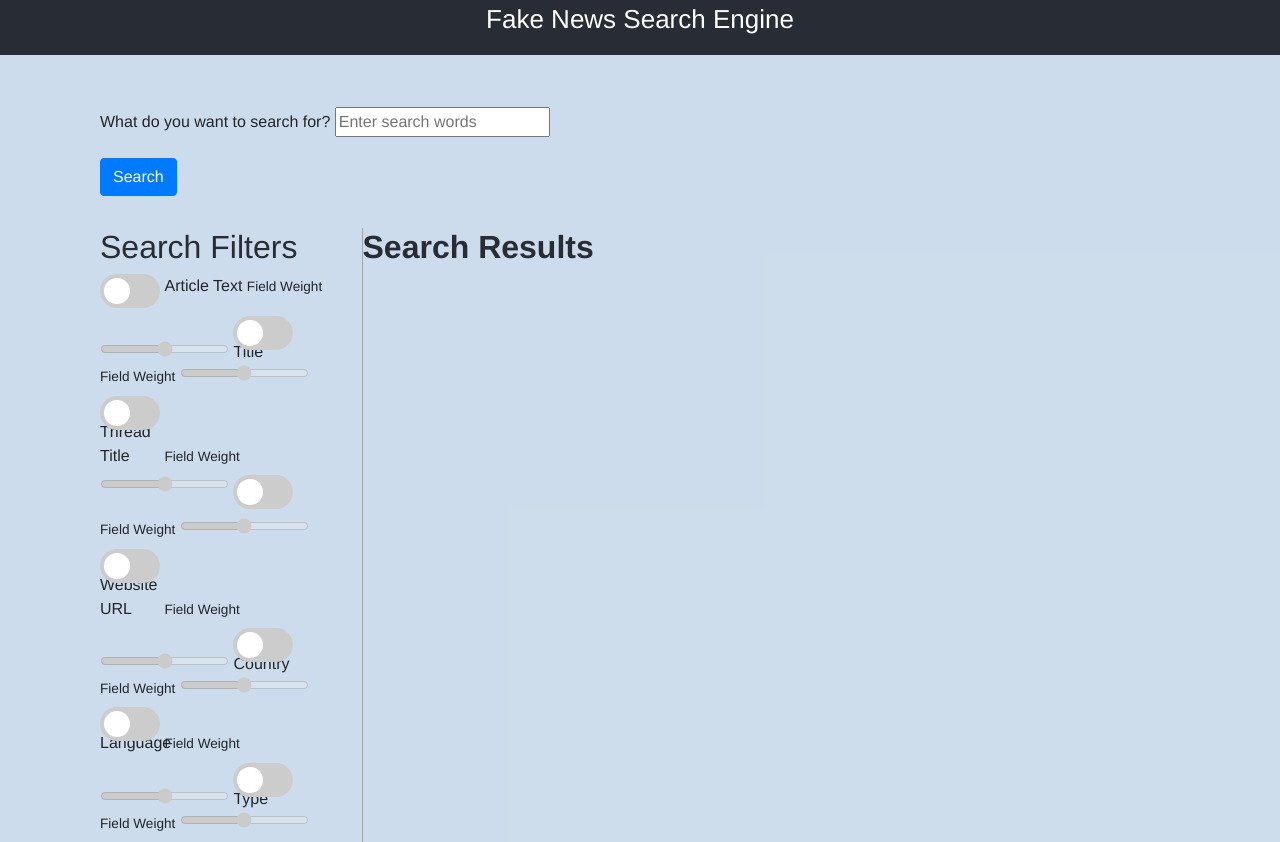
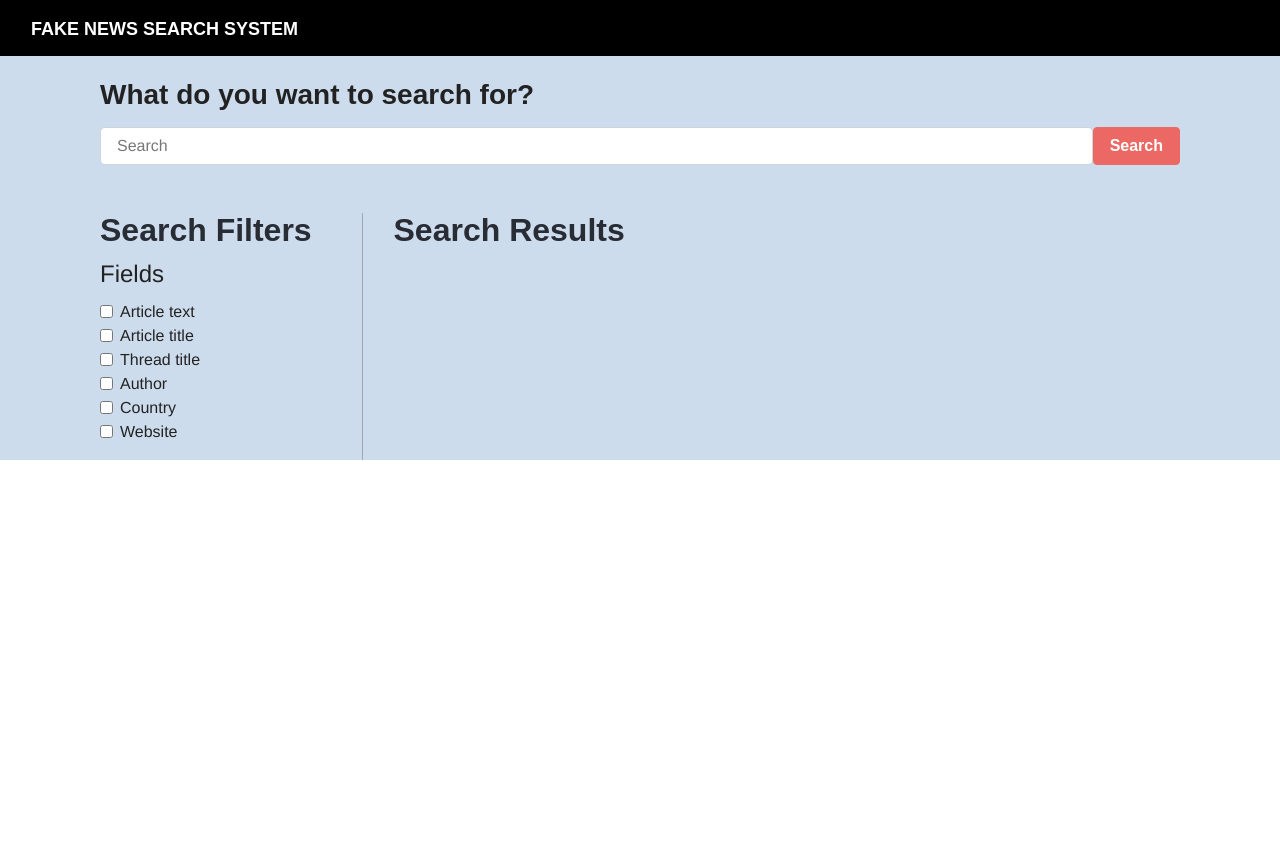
Before and after one commit to claramoreirag/FEUP-PRI, a Flask app: page / in a window 1280 px wide. After the commit the page ends 460 px from the top, so only its background shows below. Run offline with Flask 2, Linux system fonts and the light colour scheme; some libraries are stand-ins or nearby versions; some web fonts are replaced.

Commit message:
added bootswatch

```diff
--- a/app/server.py
+++ b/app/server.py
@@ -6,29 +6,29 @@ import math
 app = Flask(__name__,template_folder='template')
 
 
-# def build_url(search_str, fields, sort_params):
+def build_url(search_str, fields, sort_params):
 
-#     search_str = ""
+    search_str = ""
 
-#     if len(fields) != 0:
-#         search_str = f'{{!edismax qf="{fields}" v="{search_str}"}}'
+    if len(fields) != 0:
+        search_str = f'{{!edismax qf="{fields}" v="{search_str}"}}'
 
-#     q = "*:*"
+    q = "*:*"
 
-#     if search_str != "":
-#         q = " " + search_str
+    if search_str != "":
+        q = " " + search_str
 
-#     # fq_rating = f"rating:[{rating_range[0]} TO {rating_range[1]}]"
-#     # fq_pages = f"pages:[{pages_range[0]} TO {pages_range[1]}]"
-#     # fq_reviews = f"num_reviews:[{reviews_range[0]} TO {reviews_range[1]}]"
-#     # fq_totalratings = f"totalratings:[{totalratings_range[0]} TO {totalratings_range[1]}]"
+    # fq_rating = f"rating:[{rating_range[0]} TO {rating_range[1]}]"
+    # fq_pages = f"pages:[{pages_range[0]} TO {pages_range[1]}]"
+    # fq_reviews = f"num_reviews:[{reviews_range[0]} TO {reviews_range[1]}]"
+    # fq_totalratings = f"totalratings:[{totalratings_range[0]} TO {totalratings_range[1]}]"
 
-#     sort_str = f"{sort_params[0]} {sort_params[1]}"
+    sort_str = f"{sort_params[0]} {sort_params[1]}"
 
-#     fq = "type:book"
-#     url = f"http://localhost:8983/solr/books/select?q={q}&fl=*,score,[child]&fq={fq}&fq={fq_rating}&fq={fq_pages}&fq={fq_reviews}&fq={fq_totalratings}&q.op=OR&defType=lucene&indent=true&sort={sort_str}&rows=10"
+    fq = "type:book"
+    url = f"http://localhost:8983/solr/system3/select?q={q}&fl=*,[child]&fq={fq}&q.op=OR&defType=lucene&indent=true&sort={sort_str}&rows=10"
 
-#     return url
+    return url
 
 @app.route("/")
 def home():
--- a/app/template/index.html
+++ b/app/template/index.html
@@ -1,119 +1,93 @@
 <!DOCTYPE html>
 <html lang="en">
+
 <head>
   <meta charset="UTF-8">
   <meta http-equiv="X-UA-Compatible" content="IE=edge">
   <meta name="viewport" content="width=device-width, initial-scale=1.0">
   <link href="{{ url_for('static', filename='style.css') }}" rel="stylesheet">
-    <link rel="stylesheet" href="https://stackpath.bootstrapcdn.com/bootstrap/4.3.1/css/bootstrap.min.css" integrity="sha384-ggOyR0iXCbMQv3Xipma34MD+dH/1fQ784/j6cY/iJTQUOhcWr7x9JvoRxT2MZw1T" crossorigin="anonymous">
+  <link rel="stylesheet" href="https://stackpath.bootstrapcdn.com/bootstrap/4.3.1/css/bootstrap.min.css"
+    integrity="sha384-ggOyR0iXCbMQv3Xipma34MD+dH/1fQ784/j6cY/iJTQUOhcWr7x9JvoRxT2MZw1T" crossorigin="anonymous">
+  <link rel="stylesheet" href="https://cdnjs.cloudflare.com/ajax/libs/bootswatch/4.6.1/journal/bootstrap.min.css"
+    integrity="sha512-uxeJKeur4Xsr2G34/0G7zjr2jNkx9ICMzn2eueNYgrofsWiWAC4Tqdq3pHbn1lfaWYQafovMfLTfZAsZq3i/WQ=="
+    crossorigin="anonymous" referrerpolicy="no-referrer" />
   <title>Fake News Search Engine</title>
 </head>
+
 <body>
   <div class="App">
-      <header class="App-header">
-        <p>Fake News Search Engine</p>
+    <header>
+      <nav class="navbar navbar-expand-lg navbar-dark bg-dark">
+        <div class="container-fluid">
+          <a class="navbar-brand" href="#">Fake News Search System</a>
+
+        </div>
+      </nav>
     </header>
-      <div class="container">
+
+    <div class="container pt-4">
       <form>
         <div class="row mx-0 search-box">
           <div class="col">
             <!-- {/* search box */} -->
-              <div class="form-group mb-3" id="searchWords">
-                <label>What do you want to search for?</label>
-                <input type="text" placeholder="Enter search words" />
+            <div class="form-group mb-3 " id="searchWords">
+              <label>
+                <h3>What do you want to search for?</h3>
+              </label>
+              <div class="d-flex">
+                <input class="form-control me-sm-2" type="text" placeholder="Search">
+                <button class="btn btn-primary my-2 my-sm-0" type="submit">Search</button>
+              </div>
             </div>
 
-              <button class="btn btn-primary" type="submit">
-                Search
-              </button>
           </div>
         </div>
         <div class="row mx-0">
           <div class="col-3 search-filters">
             <!-- {/* search filters */} -->
             <h2>Search Filters</h2>
-              <label class="switch">
-                <input type="checkbox">
-                <span class="slider round"></span>
-              </label>
-              <label>Article Text</label>
-              <label class="weight-range-label">
-                Field Weight
-              </label>
-              <input type="range" disabled>
 
-              <label class="switch">
-                <input type="checkbox">
-                <span class="slider round"></span>
-                Article Title
-              </label>
-              <label class="weight-range-label">
-                Field Weight
-              </label>
-              <input type="range" disabled>
 
-              <label class="switch">
-                <input type="checkbox">
-                <span class="slider round"></span>
-                Article Thread Title
-              </label>
-              <label class="weight-range-label">
-                Field Weight
-              </label>
-              <input type="range" disabled>
 
-              <label class="switch">
-                <input type="checkbox">
-                <span class="slider round"></span>
-                Author
-              </label>
-              <label class="weight-range-label">
-                Field Weight
-              </label>
-              <input type="range" disabled>
+                  <fieldset class="form-group" id="searchFields">
 
-              <label class="switch">
-                <input type="checkbox">
-                <span class="slider round"></span>
-                Website URL
-              </label>
-              <label class="weight-range-label">
-                Field Weight
-              </label>
-              <input type="range" disabled>
+                    <legend class="mt-5">Fields</legend>
 
-              <label class="switch">
-                <input type="checkbox">
-                <span class="slider round"></span>
-                Country
-              </label>
-              <label class="weight-range-label">
-                Field Weight
-              </label>
-              <input type="range" disabled>
+                    <div class="form-check">
+                      <input class="form-check-input" value="text" type="checkbox" name="text" id="text">
+                      <label class="form-check-label" for="text">Article text</label>
+                    </div>
+                    <div class="form-check">
+                      <input class="form-check-input" value="title" type="checkbox" name="title" id="title">
+                      <label class="form-check-label" for="text">Article title</label>
+                    </div>
+                    <div class="form-check">
+                      <input class="form-check-input" value="thread_title" type="checkbox" name="thread_title" id="thread_title">
+                      <label class="form-check-label" for="text">Thread title</label>
+                    </div>
+                    <div class="form-check">
+                      <input class="form-check-input" value="author" type="checkbox" name="author" id="author">
+                      <label class="form-check-label" for="author">Author</label>
+                    </div>
+                    <div class="form-check">
+                      <input class="form-check-input" value="country" type="checkbox" name="country" id="country">
+                      <label  class="form-check-label" for="country">Country</label>
+                    </div>
+                    <div class="form-check">
+                      <input class="form-check-input" value="site_url" type="checkbox" name="site_url" id="site_url">
+                      <label  class="form-check-label"  for="site_url">Website</label>
+                    </div>
 
-              <label class="switch">
-                <input type="checkbox">
-                <span class="slider round"></span>
-                Article Language
-              </label>
-              <label class="weight-range-label">
-                Field Weight
-              </label>
-              <input type="range" disabled>
 
-              <label class="switch">
-                <input type="checkbox">
-                <span class="slider round"></span>
-                Article Type
-              </label>
-              <label class="weight-range-label">
-                Field Weight
-              </label>
-              <input type="range" disabled>
+
+
               </div>
+
+
+
+
           <div class="col-9">
-              <div class="row">
+            <div class="row ml-3">
               <h2>
                 <b>Search Results</b>
               </h2>
@@ -125,4 +99,5 @@
     </div>
   </div>
 </body>
+
 </html>
```
Lines whose indentation alone changed are shown as unchanged.
